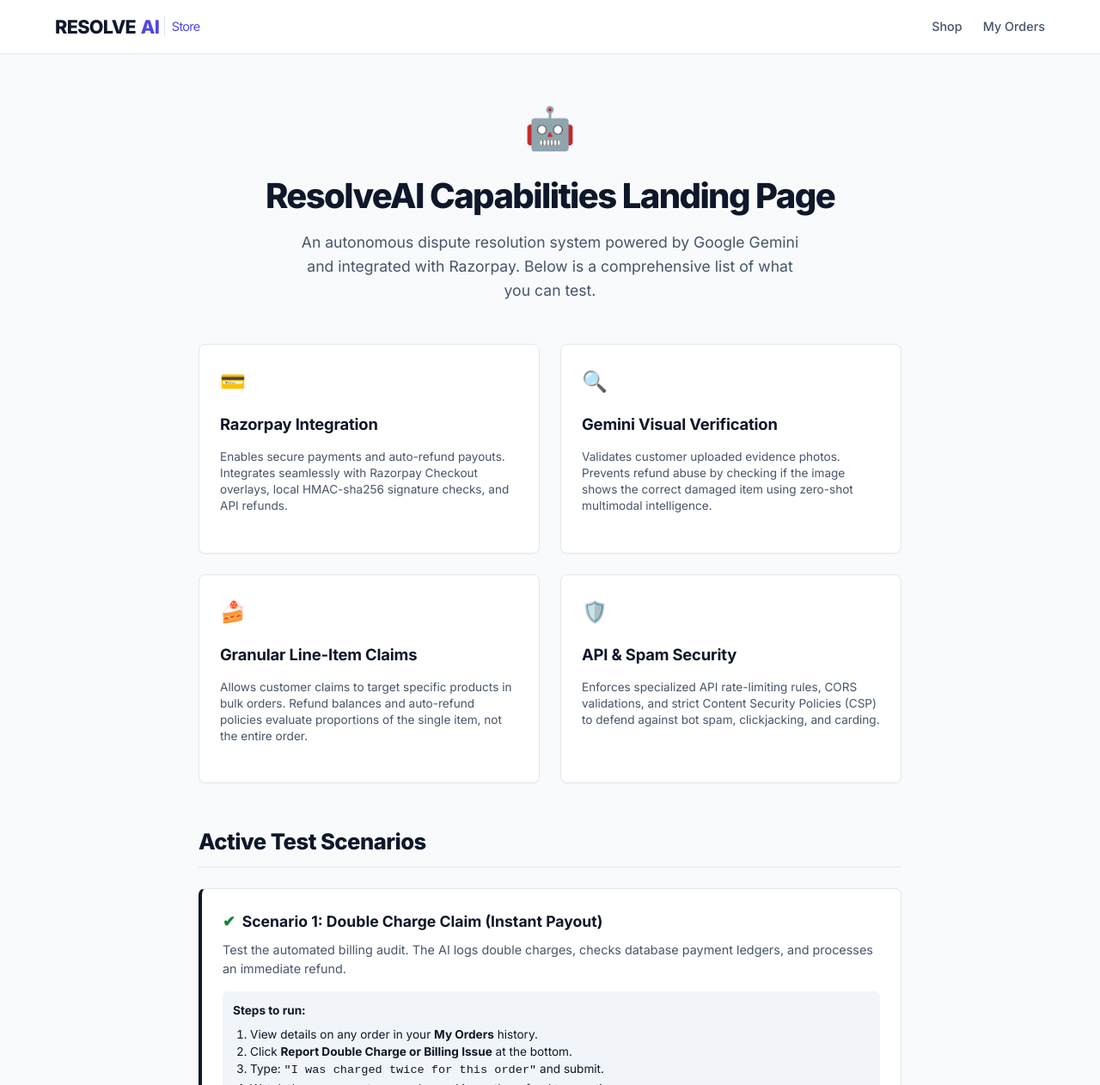
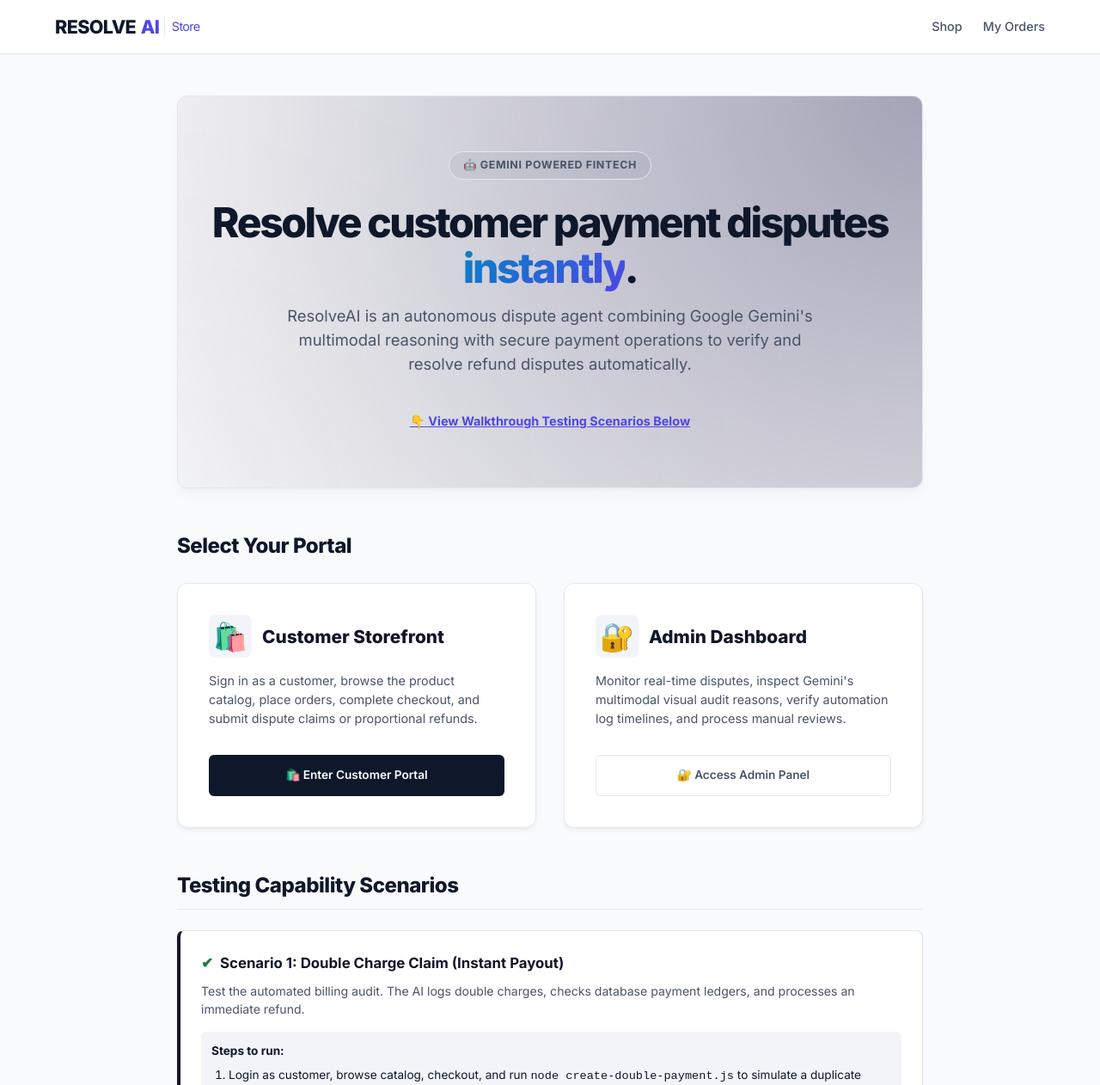
Before and after one commit to BIKRAM-GORAI/promptwars, a website: page public/index.html in a window 1280 px wide. Shown: the top 1262 px of the page at 86% size. Drawn offline with Linux system fonts and the light colour scheme.

Commit message:
design: design breathtaking hero landing page with customer and admin entry buttons

```diff
--- a/public/index.html
+++ b/public/index.html
@@ -3,12 +3,113 @@
 <head>
   <meta charset="UTF-8">
   <meta name="viewport" content="width=device-width, initial-scale=1.0">
-  <title>ResolveAI - Autonomous Payment Dispute Resolution Platform</title>
+  <title>ResolveAI - Autonomous Dispute Resolution Platform</title>
   <meta name="description" content="An autonomous customer dispute resolution system powered by Google Gemini and integrated with Razorpay.">
   <link rel="stylesheet" href="https://fonts.googleapis.com/css2?family=Inter:wght@300;400;500;600;700;800&display=swap">
   <link rel="stylesheet" href="/css/global.css">
   <link rel="stylesheet" href="/css/components.css">
   <link rel="stylesheet" href="/css/pages.css">
+  <style>
+    /* Breathtaking premium Hero Styles */
+    .hero-section {
+      background: radial-gradient(circle at top right, rgba(30, 27, 75, 0.4), transparent),
+                  radial-gradient(circle at bottom left, rgba(15, 23, 42, 0.05), transparent),
+                  var(--bg-secondary);
+      border: 1px solid var(--border-color);
+      border-radius: var(--radius-lg);
+      padding: 4rem 2rem;
+      text-align: center;
+      margin-bottom: 3rem;
+      box-shadow: var(--shadow-lg);
+      position: relative;
+      overflow: hidden;
+    }
+    .hero-badge {
+      display: inline-block;
+      background: rgba(15, 23, 42, 0.05);
+      border: 1px solid var(--border-color);
+      padding: 0.35rem 1rem;
+      border-radius: 100px;
+      font-size: 0.78rem;
+      font-weight: 700;
+      letter-spacing: 0.05em;
+      text-transform: uppercase;
+      margin-bottom: 1.5rem;
+      color: var(--text-secondary);
+    }
+    .hero-title {
+      font-size: 3rem;
+      font-weight: 800;
+      line-height: 1.1;
+      letter-spacing: -0.05em;
+      margin-bottom: 1rem;
+      color: var(--text-primary);
+    }
+    .hero-title span {
+      background: linear-gradient(135deg, #0284c7, #4f46e5);
+      -webkit-background-clip: text;
+      -webkit-text-fill-color: transparent;
+    }
+    .hero-subtitle {
+      font-size: 1.15rem;
+      color: var(--text-secondary);
+      max-width: 650px;
+      margin: 0 auto 2.5rem;
+      line-height: 1.5;
+    }
+    /* Portal card designs */
+    .portal-grid {
+      display: grid;
+      grid-template-columns: 1fr 1fr;
+      gap: 2rem;
+      margin-bottom: 3rem;
+    }
+    .portal-card {
+      background: var(--bg-secondary);
+      border: 1px solid var(--border-color);
+      border-radius: var(--radius-lg);
+      padding: 2.25rem;
+      transition: all 0.3s cubic-bezier(0.4, 0, 0.2, 1);
+      display: flex;
+      flex-direction: column;
+      justify-content: space-between;
+      box-shadow: var(--shadow-md);
+      position: relative;
+    }
+    .portal-card:hover {
+      transform: translateY(-4px);
+      box-shadow: var(--shadow-lg);
+      border-color: rgba(79, 70, 229, 0.3);
+    }
+    .portal-card-header {
+      display: flex;
+      align-items: center;
+      gap: 0.75rem;
+      margin-bottom: 1rem;
+    }
+    .portal-icon {
+      font-size: 2rem;
+      background: var(--bg-tertiary);
+      width: 50px;
+      height: 50px;
+      display: flex;
+      align-items: center;
+      justify-content: center;
+      border-radius: var(--radius-md);
+    }
+    .portal-title {
+      font-size: 1.3rem;
+      font-weight: 800;
+      color: var(--text-primary);
+      margin: 0;
+    }
+    .portal-desc {
+      color: var(--text-secondary);
+      font-size: 0.9rem;
+      line-height: 1.5;
+      margin-bottom: 2rem;
+    }
+  </style>
 </head>
 <body>
   <header>
@@ -24,102 +125,112 @@
     </div>
   </header>
 
-  <main style="max-width: 850px; margin: 3rem auto; padding: 0 1rem;">
-    <div style="text-align: center; margin-bottom: 3rem;">
-      <span style="font-size: 3rem;">🤖</span>
-      <h1 style="font-size: 2.5rem; font-weight: 800; letter-spacing: -0.04em; margin-top: 0.5rem; color: var(--text-primary);">
-        ResolveAI Capabilities Landing Page
+  <main style="max-width: 900px; margin: 3rem auto; padding: 0 1rem;">
+
+    <!-- Hero Banner Section -->
+    <div class="hero-section">
+      <div class="hero-badge">🤖 Gemini Powered Fintech</div>
+      <h1 class="hero-title">
+        Resolve customer payment disputes <span>instantly</span>.
       </h1>
-      <p style="color: var(--text-secondary); font-size: 1.1rem; margin-top: 0.5rem; max-width: 600px; margin-left: auto; margin-right: auto;">
-        An autonomous dispute resolution system powered by Google Gemini and integrated with Razorpay. Below is a comprehensive list of what you can test.
+      <p class="hero-subtitle">
+        ResolveAI is an autonomous dispute agent combining Google Gemini's multimodal reasoning with secure payment operations to verify and resolve refund disputes automatically.
       </p>
+
+      <!-- Dynamic Shortcut to Scenario Guides -->
+      <a href="#test-scenarios" style="font-size: 0.9rem; font-weight: 700; color: #4f46e5; text-decoration: underline;">
+        👇 View Walkthrough Testing Scenarios Below
+      </a>
     </div>
 
-    <!-- Capabilities Cards Grid -->
-    <div style="display: grid; grid-template-columns: 1fr 1fr; gap: 1.5rem; margin-bottom: 3rem;">
-      <div class="card" style="display: flex; flex-direction: column; gap: 0.5rem;">
-        <span style="font-size: 1.5rem;">💳</span>
-        <h3 class="card-title" style="margin-top: 0.5rem;">Razorpay Integration</h3>
-        <p class="card-desc" style="font-size: 0.85rem; line-height: 1.4;">
-          Enables secure payments and auto-refund payouts. Integrates seamlessly with Razorpay Checkout overlays, local HMAC-sha256 signature checks, and API refunds.
-        </p>
+    <!-- Entrance Portals Grid -->
+    <h2 style="font-size: 1.5rem; font-weight: 800; letter-spacing: -0.02em; margin-bottom: 1.5rem; color: var(--text-primary);">
+      Select Your Portal
+    </h2>
+
+    <div class="portal-grid">
+      <!-- Portal 1: Customer Storefront -->
+      <div class="portal-card">
+        <div>
+          <div class="portal-card-header">
+            <div class="portal-icon">🛍️</div>
+            <h3 class="portal-title">Customer Storefront</h3>
+          </div>
+          <p class="portal-desc">
+            Sign in as a customer, browse the product catalog, place orders, complete checkout, and submit dispute claims or proportional refunds.
+          </p>
+        </div>
+        <a href="/pages/store.html" class="btn btn-primary" style="width: 100%; text-align: center; text-decoration: none; padding: 0.75rem;">
+          🛍️ Enter Customer Portal
+        </a>
       </div>
 
-      <div class="card" style="display: flex; flex-direction: column; gap: 0.5rem;">
-        <span style="font-size: 1.5rem;">🔍</span>
-        <h3 class="card-title" style="margin-top: 0.5rem;">Gemini Visual Verification</h3>
-        <p class="card-desc" style="font-size: 0.85rem; line-height: 1.4;">
-          Validates customer uploaded evidence photos. Prevents refund abuse by checking if the image shows the correct damaged item using zero-shot multimodal intelligence.
-        </p>
-      </div>
-
-      <div class="card" style="display: flex; flex-direction: column; gap: 0.5rem;">
-        <span style="font-size: 1.5rem;">🍰</span>
-        <h3 class="card-title" style="margin-top: 0.5rem;">Granular Line-Item Claims</h3>
-        <p class="card-desc" style="font-size: 0.85rem; line-height: 1.4;">
-          Allows customer claims to target specific products in bulk orders. Refund balances and auto-refund policies evaluate proportions of the single item, not the entire order.
-        </p>
-      </div>
-
-      <div class="card" style="display: flex; flex-direction: column; gap: 0.5rem;">
-        <span style="font-size: 1.5rem;">🛡️</span>
-        <h3 class="card-title" style="margin-top: 0.5rem;">API & Spam Security</h3>
-        <p class="card-desc" style="font-size: 0.85rem; line-height: 1.4;">
-          Enforces specialized API rate-limiting rules, CORS validations, and strict Content Security Policies (CSP) to defend against bot spam, clickjacking, and carding.
-        </p>
+      <!-- Portal 2: Admin Dashboard -->
+      <div class="portal-card">
+        <div>
+          <div class="portal-card-header">
+            <div class="portal-icon">🔐</div>
+            <h3 class="portal-title">Admin Dashboard</h3>
+          </div>
+          <p class="portal-desc">
+            Monitor real-time disputes, inspect Gemini's multimodal visual audit reasons, verify automation log timelines, and process manual reviews.
+          </p>
+        </div>
+        <a href="/pages/admin/dashboard.html" class="btn btn-secondary" style="width: 100%; text-align: center; text-decoration: none; padding: 0.75rem;">
+          🔐 Access Admin Panel
+        </a>
       </div>
     </div>
 
     <!-- Scenarios & How to test -->
-    <h2 style="font-size: 1.6rem; font-weight: 800; letter-spacing: -0.02em; margin-bottom: 1.5rem; border-bottom: 1px solid var(--border-color); padding-bottom: 0.5rem;">
-      Active Test Scenarios
+    <h2 id="test-scenarios" style="font-size: 1.5rem; font-weight: 800; letter-spacing: -0.02em; margin-bottom: 1.5rem; border-bottom: 1px solid var(--border-color); padding-bottom: 0.5rem; color: var(--text-primary);">
+      Testing Capability Scenarios
     </h2>
 
     <div style="display: flex; flex-direction: column; gap: 1.5rem; margin-bottom: 3rem;">
 
       <!-- Scenario 1 -->
       <div class="card" style="border-left: 4px solid var(--accent-primary);">
-        <h4 style="font-weight: 700; font-size: 1.1rem; margin-bottom: 0.5rem; display: flex; align-items: center; gap: 0.5rem;">
+        <h4 style="font-weight: 700; font-size: 1.05rem; margin-bottom: 0.5rem; display: flex; align-items: center; gap: 0.5rem;">
           <span style="color: var(--accent-success);">✔</span> Scenario 1: Double Charge Claim (Instant Payout)
         </h4>
-        <p style="font-size: 0.9rem; color: var(--text-secondary); line-height: 1.5; margin-bottom: 1rem;">
+        <p style="font-size: 0.88rem; color: var(--text-secondary); line-height: 1.5; margin-bottom: 1rem;">
           Test the automated billing audit. The AI logs double charges, checks database payment ledgers, and processes an immediate refund.
         </p>
         <div style="background-color: var(--bg-tertiary); padding: 0.75rem; border-radius: var(--radius-sm); font-size: 0.85rem;">
           <strong>Steps to run:</strong>
           <ol style="margin-top: 0.35rem; padding-left: 1.25rem; line-height: 1.5;">
-            <li>View details on any order in your <strong>My Orders</strong> history.</li>
-            <li>Click <strong>Report Double Charge or Billing Issue</strong> at the bottom.</li>
-            <li>Type: <code>"I was charged twice for this order"</code> and submit.</li>
-            <li>Watch the progress steps resolve and issue the refund transaction.</li>
+            <li>Login as customer, browse catalog, checkout, and run <code>node create-double-payment.js</code> to simulate a duplicate charge.</li>
+            <li>Go to <strong>My Orders</strong>, open details, and click <strong>Report Double Charge or Billing Issue</strong>.</li>
+            <li>Submit: <code>"I was charged twice"</code> and watch the AI process the refund instantly.</li>
           </ol>
         </div>
       </div>
 
       <!-- Scenario 2 -->
       <div class="card" style="border-left: 4px solid var(--accent-primary);">
-        <h4 style="font-weight: 700; font-size: 1.1rem; margin-bottom: 0.5rem; display: flex; align-items: center; gap: 0.5rem;">
+        <h4 style="font-weight: 700; font-size: 1.05rem; margin-bottom: 0.5rem; display: flex; align-items: center; gap: 0.5rem;">
           <span style="color: var(--accent-success);">✔</span> Scenario 2: Proportional Refund (Gemini Photo Verification)
         </h4>
-        <p style="font-size: 0.9rem; color: var(--text-secondary); line-height: 1.5; margin-bottom: 1rem;">
+        <p style="font-size: 0.88rem; color: var(--text-secondary); line-height: 1.5; margin-bottom: 1rem;">
           Test Gemini's multimodal cross-check. Uploading a damaged keyboard photo on a wireless mouse refund request fails validation, routing the case to manual human review.
         </p>
         <div style="background-color: var(--bg-tertiary); padding: 0.75rem; border-radius: var(--radius-sm); font-size: 0.85rem;">
           <strong>Steps to run:</strong>
           <ol style="margin-top: 0.35rem; padding-left: 1.25rem; line-height: 1.5;">
-            <li>Select an order with multiple items and click <strong>Request Refund</strong> next to a specific product.</li>
+            <li>Click <strong>Request Refund</strong> next to a specific product in your Order details view.</li>
             <li>Upload a picture containing a completely different item.</li>
-            <li>Submit the form. Gemini detects the item mismatch and routes the case to <strong>Human Review</strong> with the specific reasoning visible in the Admin Panel.</li>
+            <li>Submit. Gemini detects the item mismatch and routes the case to <strong>Human Review</strong> with visual analysis reasons visible in the Admin Panel.</li>
           </ol>
         </div>
       </div>
 
       <!-- Scenario 3 -->
       <div class="card" style="border-left: 4px solid var(--accent-primary);">
-        <h4 style="font-weight: 700; font-size: 1.1rem; margin-bottom: 0.5rem; display: flex; align-items: center; gap: 0.5rem;">
+        <h4 style="font-weight: 700; font-size: 1.05rem; margin-bottom: 0.5rem; display: flex; align-items: center; gap: 0.5rem;">
           <span style="color: var(--accent-success);">✔</span> Scenario 3: Return Window Exceeded Rejection
         </h4>
-        <p style="font-size: 0.9rem; color: var(--text-secondary); line-height: 1.5; margin-bottom: 1rem;">
+        <p style="font-size: 0.88rem; color: var(--text-secondary); line-height: 1.5; margin-bottom: 1rem;">
           Test policy boundaries. Claims filed outside the return window configured in your environment are immediately declined.
         </p>
         <div style="background-color: var(--bg-tertiary); padding: 0.75rem; border-radius: var(--radius-sm); font-size: 0.85rem;">
@@ -133,14 +244,6 @@
 
     </div>
 
-    <!-- Navigation Shortcuts -->
-    <div style="display: flex; gap: 1.5rem; justify-content: center; margin-top: 2rem;">
-      <a href="/pages/store.html" class="btn btn-primary" style="padding: 0.75rem 2rem; font-weight: 600; text-decoration: none;">Go to Storefront</a>
-      <a href="/pages/admin/dashboard.html" class="btn btn-secondary" style="padding: 0.75rem 2rem; display: flex; align-items: center; gap: 0.5rem; text-decoration: none;">
-        🔐 Admin Panel Access
-      </a>
-    </div>
-
   </main>
 
   <footer>
```
